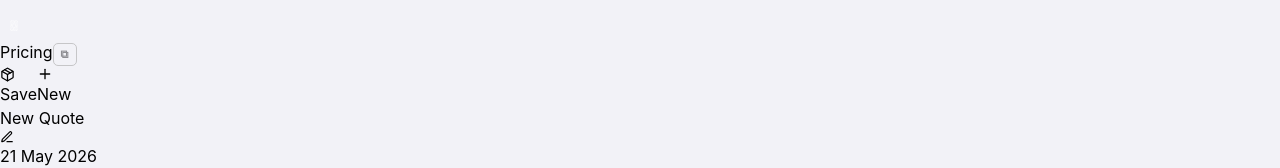
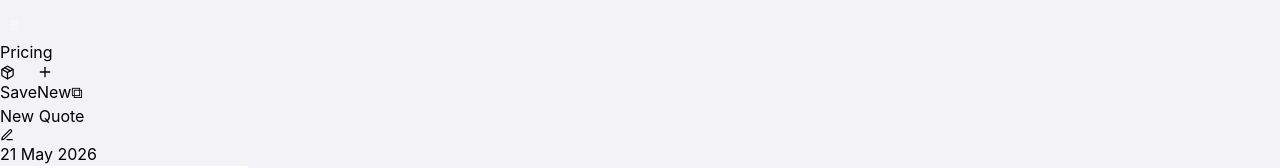
Before and after one commit to jacksonduxbury-spec/BSPRICE, a Next.js app: page / in a window 1280 px wide. Shown: the top 168 px of the page. Built offline with nearby package versions, Linux system fonts and the light colour scheme.

Commit message:
Move ⧉ window button to right side of nav, no border

```diff
--- a/app/page.tsx
+++ b/app/page.tsx
@@ -3563,13 +3563,9 @@ export default function App() {
           {/* eslint-disable-next-line @next/next/no-img-element */}
           <img src="/logo-nav.png" alt="Brohn Smith" style={{ height: 28, width: 28, objectFit: 'contain' }} />
           <span className="text-xs font-medium text-ios-secondary uppercase tracking-widest">Pricing</span>
-          <button
-            onClick={() => window.open(window.location.href, '_blank')}
-            style={{ fontSize: 11, color: 'var(--ios-secondary)', background: 'none', border: '1px solid var(--ios-separator)', borderRadius: 5, padding: '2px 7px', cursor: 'pointer', letterSpacing: '0.04em', fontWeight: 600 }}
-          >⧉</button>
-        </div>
-        {tab === 'build' && (
-          <div className="flex items-center gap-3">
+        </div>
+        <div className="flex items-center gap-3">
+          {tab === 'build' && (<>
             <button
               className="press-feedback text-ios-secondary text-xs font-semibold flex items-center gap-1"
               title="Save as product"
@@ -3587,8 +3583,13 @@ export default function App() {
             >
               <Plus size={16} /> New
             </button>
-          </div>
-        )}
+          </>)}
+          <button
+            className="press-feedback text-ios-secondary text-xs font-semibold"
+            title="Open second window"
+            onClick={() => window.open(window.location.href, '_blank')}
+          >⧉</button>
+        </div>
       </div>
 
       {/* Tab content */}
```
